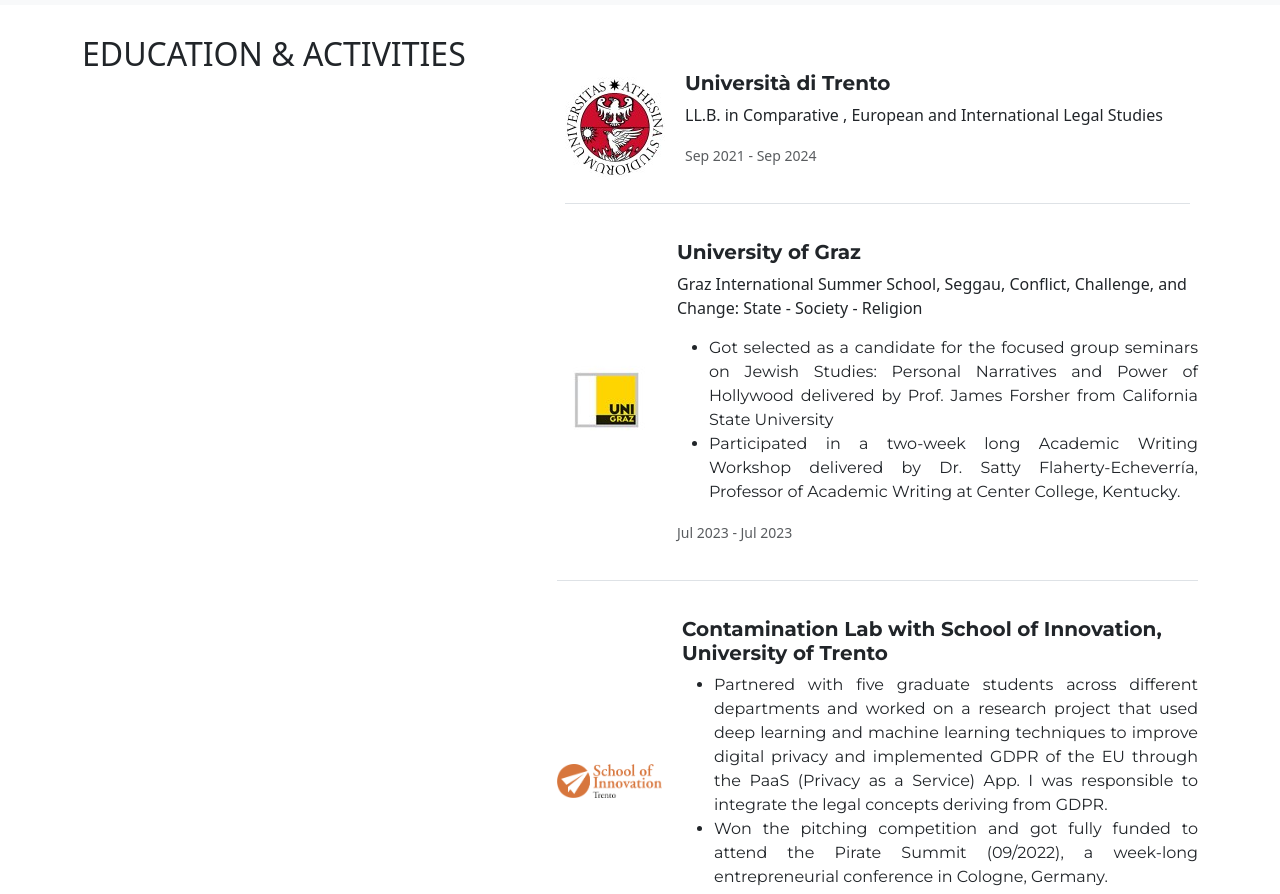
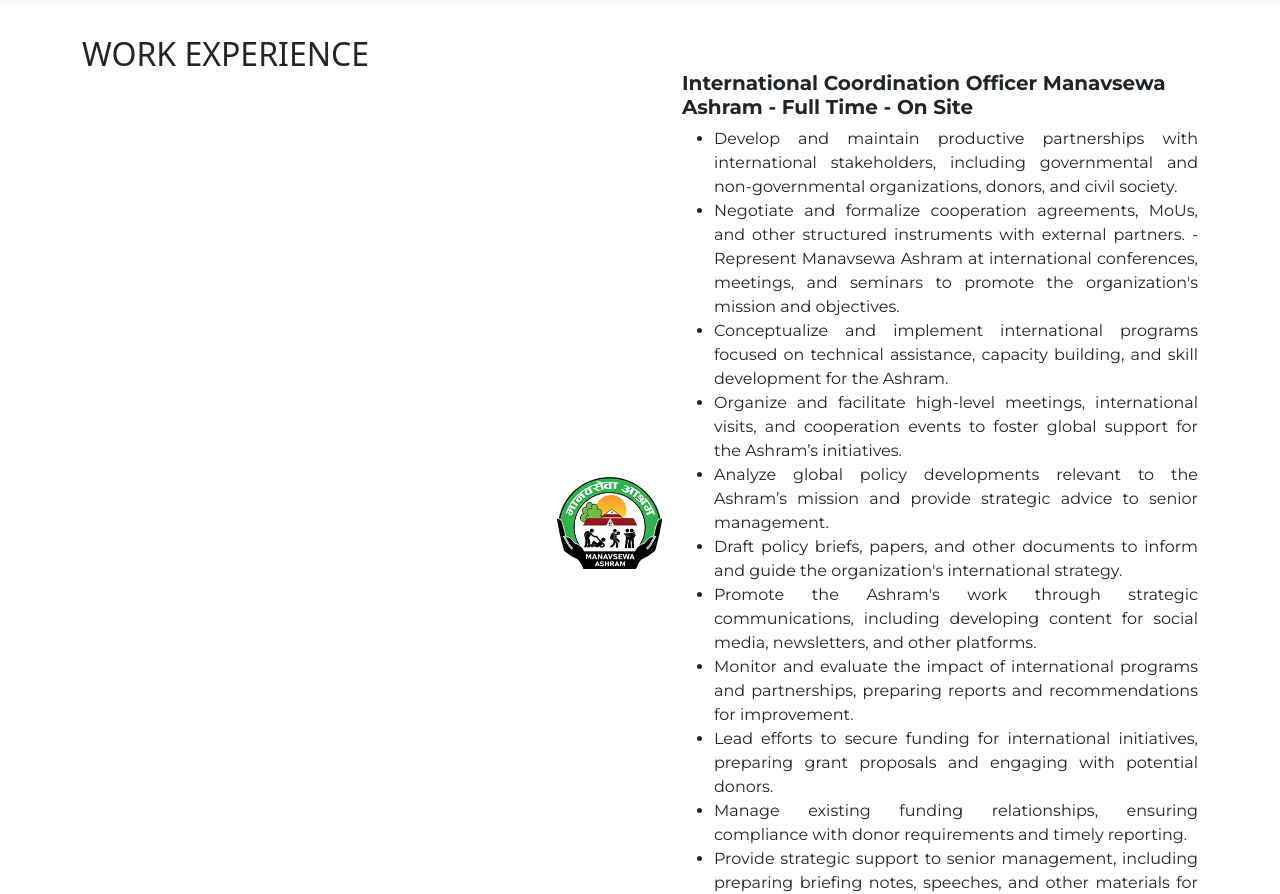
Before and after one commit to uddhav-gautam/uddhav-gautam.github.io, a plain HTML site: page html/education.html in a window 1280 px wide. Shown: the part 61-955 px from the top of the page. Drawn offline with Linux system fonts and the light colour scheme.

Commit message:
graduation changes

```diff
--- a/html/education.html
+++ b/html/education.html
@@ -11,13 +11,71 @@
 
 <body>
     <div id="navbar-placeholder"></div>
-
-
+    <!--WORK SECTION-->
     <section class="education-section container mt-5 pt-5">
 
         <div class="row ">
             <div class="col-md-5">
-                <h2 class="education-title mb-5">EDUCATION & ACTIVITIES</h2>
+                <h2 class="education-title mb-5">WORK EXPERIENCE</h2>
+            </div>
+            <div class="col-md-7">
+                <div class="education-item d-flex align-items-center my-3">
+                    <img src="/assets/manseva.png" class="img-fluid rounded-start" alt="University of Graz"
+                        width="105rem">
+                    <div>
+                        <h5>International Coordination Officer
+                            Manavsewa Ashram - Full Time - On Site</h5>
+                        <ul>
+                            <li> Develop and maintain productive partnerships with international stakeholders, including
+                                governmental and non-governmental organizations, donors, and civil society.</li>
+                            <li>
+                                Negotiate and formalize cooperation agreements, MoUs, and other structured instruments
+                                with external partners.
+                                - Represent Manavsewa Ashram at international conferences, meetings, and seminars to
+                                promote the organization's mission and objectives.
+                            </li>
+                            <li>
+                                Conceptualize and implement international programs focused on technical assistance,
+                                capacity building, and skill development for the Ashram.</li>
+                            <li>
+                                Organize and facilitate high-level meetings, international visits, and cooperation
+                                events to foster global support for the Ashram’s initiatives.</li>
+                            <li>
+                                Analyze global policy developments relevant to the Ashram’s mission and provide
+                                strategic advice to senior management.</li>
+                            <li>
+                                Draft policy briefs, papers, and other documents to inform and guide the organization's
+                                international strategy.</li>
+                            <li>
+                                Promote the Ashram's work through strategic communications, including developing content
+                                for social media, newsletters, and other platforms.</li>
+                            <li>
+                                Monitor and evaluate the impact of international programs and partnerships, preparing
+                                reports and recommendations for improvement.</li>
+                            <li>
+                                Lead efforts to secure funding for international initiatives, preparing grant proposals
+                                and engaging with potential donors.</li>
+                            <li>
+                                Manage existing funding relationships, ensuring compliance with donor requirements and
+                                timely reporting.</li>
+                            <li>
+                                Provide strategic support to senior management, including preparing briefing notes,
+                                speeches, and other materials for international engagements.</li>
+                        </ul>
+                        <p><small class="text-body-secondary">August 2024 - Present</small></p>
+                    </div>
+                </div>
+
+            </div>
+    </section>
+    <!--EDUCATION SECTION-->
+    <hr class="hr" />
+    <hr class="hr" />
+    <section class="education-section container mt-5 pt-5">
+
+        <div class="row ">
+            <div class="col-md-5">
+                <h2 class="education-title mb-5">EDUCATION & EXPERIENCES</h2>
             </div>
             <div class="col-md-7">
                 <div class="education-item d-flex align-items-center my-3 mx-2">
@@ -25,7 +83,7 @@
                     <div class="pr-3">
                         <h5>Università di Trento</h5>
                         <p>LL.B. in Comparative , European and International Legal Studies</p>
-                        <p><small class="text-body-secondary">Sep 2021 - Sep 2024</small></p>
+                        <p><small class="text-body-secondary">Sep 2021 - Jul 2024</small></p>
                     </div>
                 </div>
                 <div class="education-item d-flex align-items-center my-3">
@@ -77,6 +135,7 @@
     </section>
     <hr class="hr" />
     <hr class="hr" />
+    <!--Editorial SECTION-->
     <section class="education-section container mt-5 pt-5">
 
         <div class="row ">
@@ -85,7 +144,8 @@
             </div>
             <div class="col-md-7">
                 <div class="education-item d-flex align-items-center my-3">
-                    <img src="/assets/trentolog.png" class="img-fluid rounded-start" alt="Università di Trento" width="105rem">
+                    <img src="/assets/trentolog.png" class="img-fluid rounded-start" alt="Università di Trento"
+                        width="105rem">
                     <div>
                         <h5>Senior Visiting Editor at Trento Student Law Review (TSLR) </h5>
                         <ul>
@@ -105,11 +165,12 @@
                                 the
                                 accuracy and adequacy of the individual sources cited.</li>
                         </ul>
-                        <p><small class="text-body-secondary">October 2022 - Present</small></p>
+                        <p><small class="text-body-secondary">October 2022 - October 2024</small></p>
                     </div>
                 </div>
                 <div class="education-item d-flex align-items-center my-3 ">
-                    <img src="/assets/manseva.png" class="img-fluid rounded-start" alt="University of Graz" width="105rem">
+                    <img src="/assets/manseva.png" class="img-fluid rounded-start" alt="University of Graz"
+                        width="105rem">
                     <div>
                         <h5>Research Fellowship in Policy Analysis at Manavsewa Ashram </h5>
                         <ul>
@@ -135,6 +196,9 @@
         </div>
     </section>
 
+
+
+
     <!-- Footer placeholder -->
     <div id="footer-placeholder" class="mt-4"></div>
 
```
Also changed, not shown: html/gallery.html (+17 -0 lines), assets/celebrate.jpeg (added), assets/grad1.jpeg (added), 1 other file. Lines whose indentation alone changed are shown as unchanged.
